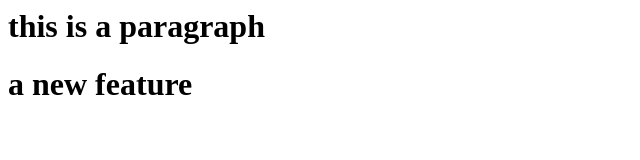
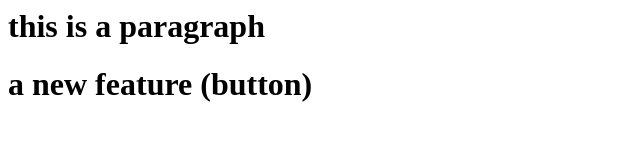
Before and after one commit to pragyasinghc/localrepo, a plain HTML site: page index.html in a window 1280 px wide. Shown: the whole page, without its empty margins (0-640 px from the left). Drawn offline with Linux system fonts and the light colour scheme.

```diff
--- a/index.html
+++ b/index.html
@@ -1,2 +1,2 @@
 <h1>this is a paragraph</h1>
-<h1>a new feature</h1>
+<h1>a new feature (button)</h1>
```
